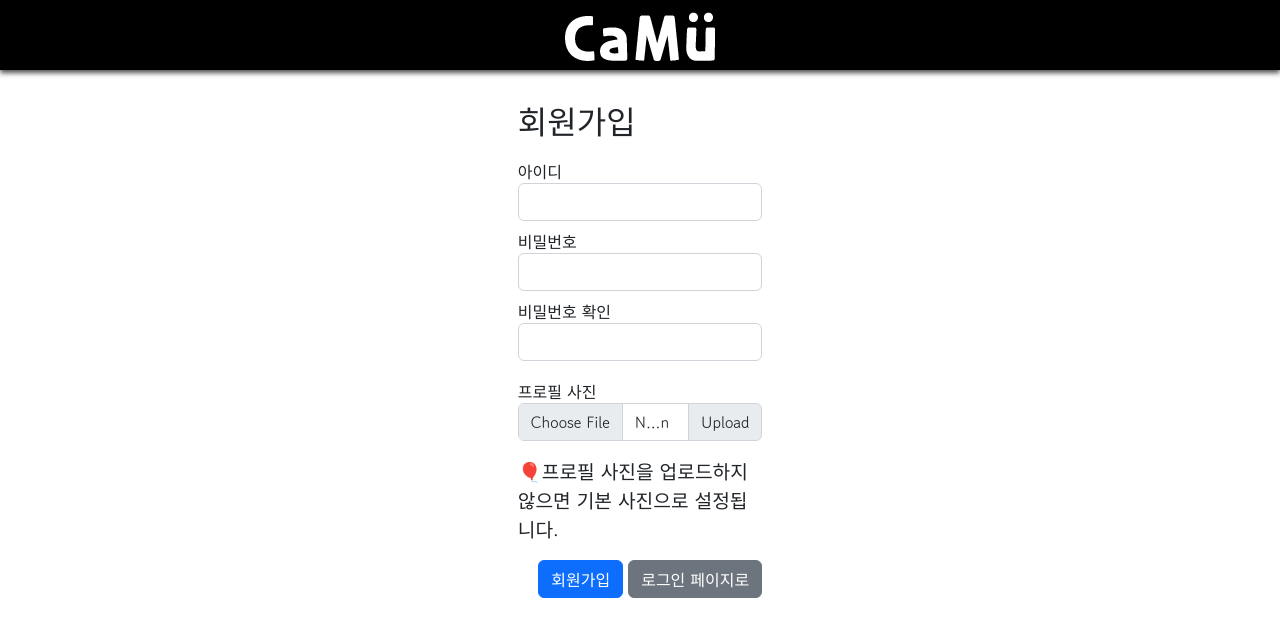
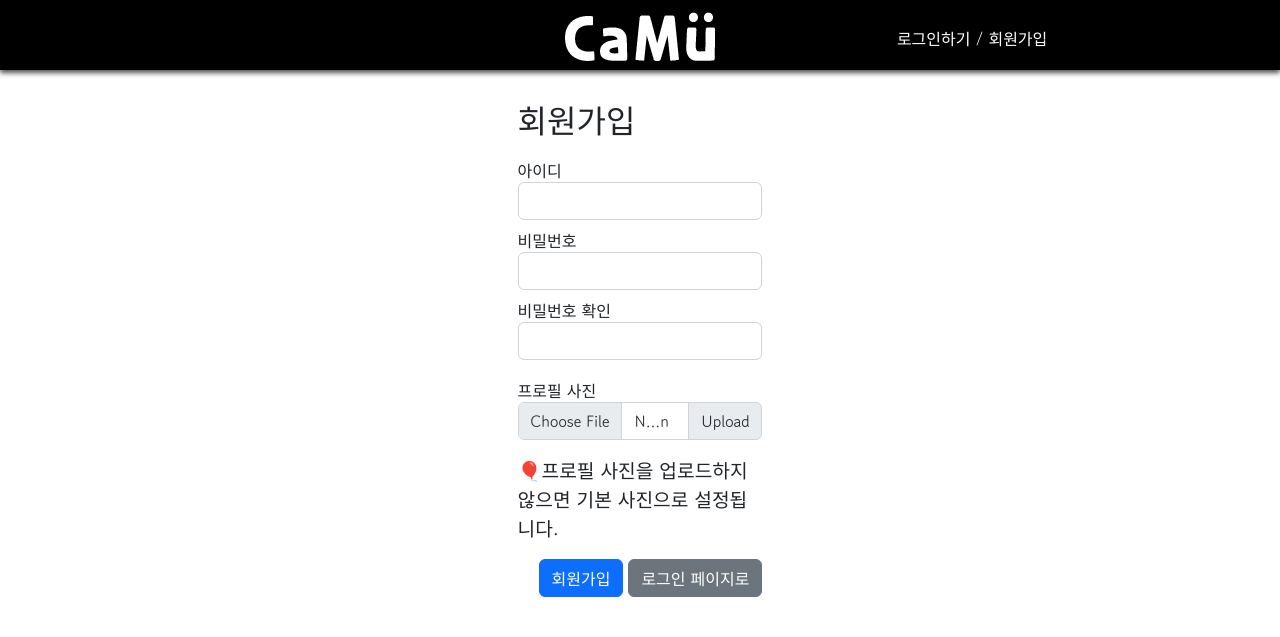
Before and after one commit to saddeveloper99/Django_Team_Project, a Django app: page /sign-up/ in a window 1280 px wide. Shown: the top 637 px of the page. Run offline with Django 4.2, Linux system fonts and the light colour scheme.

Commit message:
refac/ 비로그인 시 홈 화면, 홈 기본 프로필, 컨텐츠 스크롤 가능하게

```diff
--- a/templates/base.html
+++ b/templates/base.html
@@ -66,9 +66,18 @@
                         </ul>
                     </li>
                 </div>
+            {% else %}
+                <div class="menu">
+                    <div>
+                        <p style="line-height: 45px; color: white;">
+                            <a href={% url 'sign-in' %} class="sign-text">로그인하기</a> / <a href={% url 'sign-up' %} class="sign-text">회원가입 </a>
+                        </p>
+                    </div>
+                </div>
             {% endif %}
         </div>
-        <div style="display: block; width:70%; margin: 0 auto;">
+    </div>
+    <div class="main-content">
         {% block content %}
             <!-- content -->
         {% endblock %}
@@ -78,7 +87,6 @@
         {% block set-post %}
             {#    게시글 수정 블록    #}
         {% endblock %}
-        </div>
     </div>
 </div>
 </body>
--- a/tweet/static/tweet/css/styles.css
+++ b/tweet/static/tweet/css/styles.css
@@ -15,11 +15,6 @@ body {
 p {
     font-size: 1rem;
 }
-
-.cover {
-    height: 70vh;
-}
-
 
 .timeline-container {
     margin-top: 100px;
@@ -76,10 +71,9 @@ p {
 .menu {
     display: flex;
     position: absolute;
-    right: 30px;
-    width: 10%;
+    right: 10px;
     height: 100%;
-    margin: 15px 20px;
+    margin: 15px 30px;
 }
 
 .box {
@@ -98,9 +92,8 @@ p {
 
 .main-content {
     display: block;
-    margin: 200px auto;
+    margin: 0 auto;
     width: 70%;
-    height: 70%;
 }
 
 /* nav bar part end */
@@ -142,7 +135,8 @@ p {
 .profile_section {
     padding-top: 11%;
 }
-.profile_image{
+
+.profile_image {
     width: 150px;
     height: 150px;
     object-fit: cover;
@@ -170,5 +164,9 @@ p {
     color: black;
     text-overflow: ellipsis;
     white-space: nowrap;
-    overflow: hidden;
 }
+
+.sign-text {
+    color: white;
+    text-decoration-line: none;
+}
--- a/tweet/templates/tweet/set_post.html
+++ b/tweet/templates/tweet/set_post.html
@@ -15,9 +15,6 @@
     <form method="post" action="{% url 'set-post' post.post_id %}" style="margin-top: 100px">
         {% csrf_token %}
         <input type="hidden" name="post_id" value="{{ post.id }}">
-        <label for="input_url">썸네일:</label><br>
-        <textarea name="url" cols="150" rows="2">{{ post.url }}</textarea>
-        <br>
         <label for="input_title">제목:</label><br>
         <textarea name="title" cols="150" rows="2">{{ post.title }}</textarea>
         <br>
```
Also changed, not shown: tweet/templates/tweet/home.html (+9 -1 lines), tweet/views.py (+10 -14 lines).
